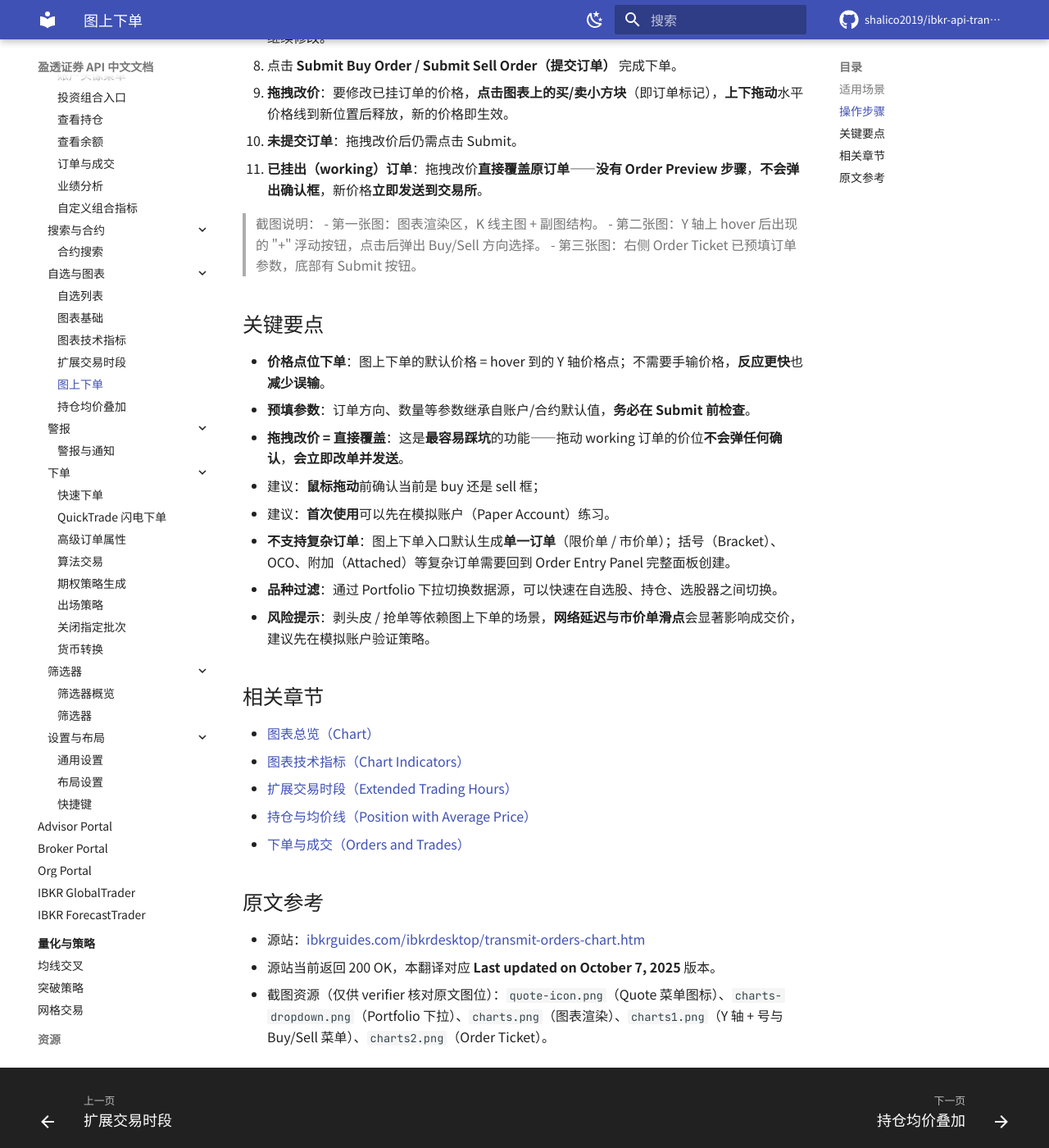
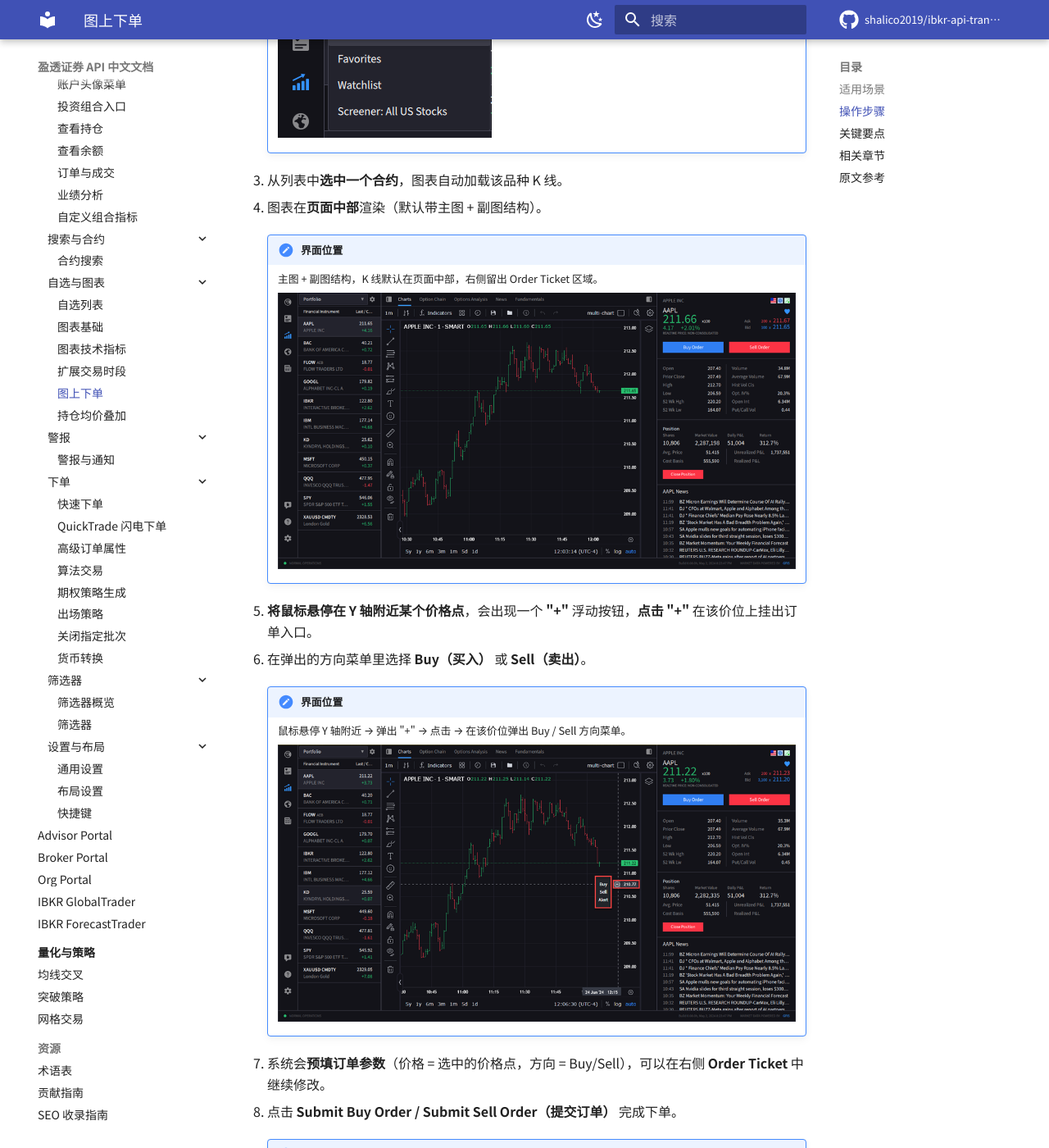
Before and after one commit to shalico2019/ibkr-api-translation, an MkDocs documentation site: the page built from docs/ibkrdesktop/transmit-orders-chart.md, in a window 1280 px wide and 1400 px high, scrolled down 834 px. Shown: the whole window at 82% size. Built offline with MkDocs 1.6.1 and Material for MkDocs 9.7.7, drawn with Linux system fonts in a browser that asks for light colours; comment, search, counter and statistics services are not loaded; some of the changed text lies outside the part shown.

```diff
--- a/docs/ibkrdesktop/transmit-orders-chart.md
+++ b/docs/ibkrdesktop/transmit-orders-chart.md
@@ -12,22 +12,41 @@ IBKR Desktop 的 **Chart（图表面板）** 内置**图上下单**功能：交
 
 ## 操作步骤
 
-1. 点击 IBKR Desktop 左上角侧边栏的 **Quote（行情）菜单**图标。
+1. 点击 IBKR Desktop 左上角侧边栏的 **Quote（行情）菜单**图标 ![Quote 菜单图标（The quote menu icon）](resources/images/quote-icon.png "Quote Menu Icon")。
 2. 在左上角的 **Portfolio 下拉菜单**里选择要展示的产品来源：**Watchlist（自选股） / Portfolio（投资组合） / Screener（选股器）**。
+
+    !!! note "界面位置"
+        左上角下拉，三选一：Watchlist / Portfolio / Screener。
+
+        ![Portfolio 下拉菜单（The portfolio drop-down menu）](resources/images/charts-dropdown.png "Portfolio Drop-Down Menu")
+
 3. 从列表中**选中一个合约**，图表自动加载该品种 K 线。
 4. 图表在**页面中部**渲染（默认带主图 + 副图结构）。
+
+    !!! note "界面位置"
+        主图 + 副图结构，K 线默认在页面中部，右侧留出 Order Ticket 区域。
+
+        ![图表渲染（IBKR Desktop chart）](resources/images/charts.png "Chart")
+
 5. **将鼠标悬停在 Y 轴附近某个价格点**，会出现一个 **"+"** 浮动按钮，**点击 "+"** 在该价位上挂出订单入口。
 6. 在弹出的方向菜单里选择 **Buy（买入）** 或 **Sell（卖出）**。
+
+    !!! note "界面位置"
+        鼠标悬停 Y 轴附近 → 弹出 "+" → 点击 → 在该价位弹出 Buy / Sell 方向菜单。
+
+        ![图内 Buy/Sell 方向选择（Creating a buy or sell order within the chart.）](resources/images/charts1.png "Create Buy or Sell Within Chart")
+
 7. 系统会**预填订单参数**（价格 = 选中的价格点，方向 = Buy/Sell），可以在右侧 **Order Ticket** 中继续修改。
 8. 点击 **Submit Buy Order / Submit Sell Order（提交订单）** 完成下单。
+
+    !!! note "界面位置"
+        右侧 Order Ticket 已预填价格 / 方向 / 数量等参数，底部有 Submit 按钮。
+
+        ![Order Ticket 已预填（The order ticket buy or sell）](resources/images/charts2.png "Order Ticket Buy or Sell")
+
 9. **拖拽改价**：要修改已挂订单的价格，**点击图表上的买/卖小方块**（即订单标记），**上下拖动**水平价格线到新位置后释放，新的价格即生效。
    - **未提交订单**：拖拽改价后仍需点击 Submit。
    - **已挂出（working）订单**：拖拽改价**直接覆盖原订单**——**没有 Order Preview 步骤**，**不会弹出确认框**，新价格**立即发送到交易所**。
-
-> 截图说明：
-> - 第一张图：图表渲染区，K 线主图 + 副图结构。
-> - 第二张图：Y 轴上 hover 后出现的 "+" 浮动按钮，点击后弹出 Buy/Sell 方向选择。
-> - 第三张图：右侧 Order Ticket 已预填订单参数，底部有 Submit 按钮。
 
 ## 关键要点
 
@@ -52,4 +71,12 @@ IBKR Desktop 的 **Chart（图表面板）** 内置**图上下单**功能：交
 
 - 源站：[ibkrguides.com/ibkrdesktop/transmit-orders-chart.htm](https://www.ibkrguides.com/ibkrdesktop/transmit-orders-chart.htm)
 - 源站当前返回 200 OK，本翻译对应 **Last updated on October 7, 2025** 版本。
-- 截图资源（仅供 verifier 核对原文图位）：`quote-icon.png`（Quote 菜单图标）、`charts-dropdown.png`（Portfolio 下拉）、`charts.png`（图表渲染）、`charts1.png`（Y 轴 + 号与 Buy/Sell 菜单）、`charts2.png`（Order Ticket）。
+- **截图已全部嵌入**：5 张源站截图均已下载并 1:1 嵌入译稿操作步骤下方，与源站 HTML 中 `<img>` 位置一一对应：
+
+    | 文件 | 嵌入位置 | sha256（前 8 位） | bytes |
+    |------|----------|-------------------|-------|
+    | `quote-icon.png` | 步骤 1（Quote 菜单图标，行内） | `500cc3bc` | 1498 |
+    | `charts-dropdown.png` | 步骤 2（Portfolio 下拉菜单） | `35761b5d` | 14958 |
+    | `charts.png` | 步骤 4（图表渲染） | `fc87e3d1` | 270130 |
+    | `charts1.png` | 步骤 6（Y 轴 + 号 + Buy/Sell 菜单） | `0bde677c` | 280644 |
+    | `charts2.png` | 步骤 8（Order Ticket 已预填） | `997cbd96` | 217045 |
```
Also changed, not shown: docs/ibkrdesktop/screeners-overview.md (+12 -5 lines), docs/ibkrdesktop/watchlists.md (+12 -7 lines), docs/ibkrdesktop/resources/images/charts-dropdown.png (added), docs/ibkrdesktop/resources/images/charts.png (added), docs/ibkrdesktop/resources/images/charts1.png (added), docs/ibkrdesktop/resources/images/charts2.png (added), docs/ibkrdesktop/resources/images/screener.png (added), docs/ibkrdesktop/resources/images/screener2.jpg (added), docs/ibkrdesktop/resources/images/screenericonlight1.png (added), docs/ibkrdesktop/resources/images/watchlist-icon.png (added), docs/ibkrdesktop/resources/images/watchlists.png (added), docs/ibkrdesktop/resources/images/watchlists1.png (added), docs/ibkrdesktop/resources/images/watchlists2.png (added), docs/ibkrdesktop/resources/images/watchlists3.png (added), 2 more files.
